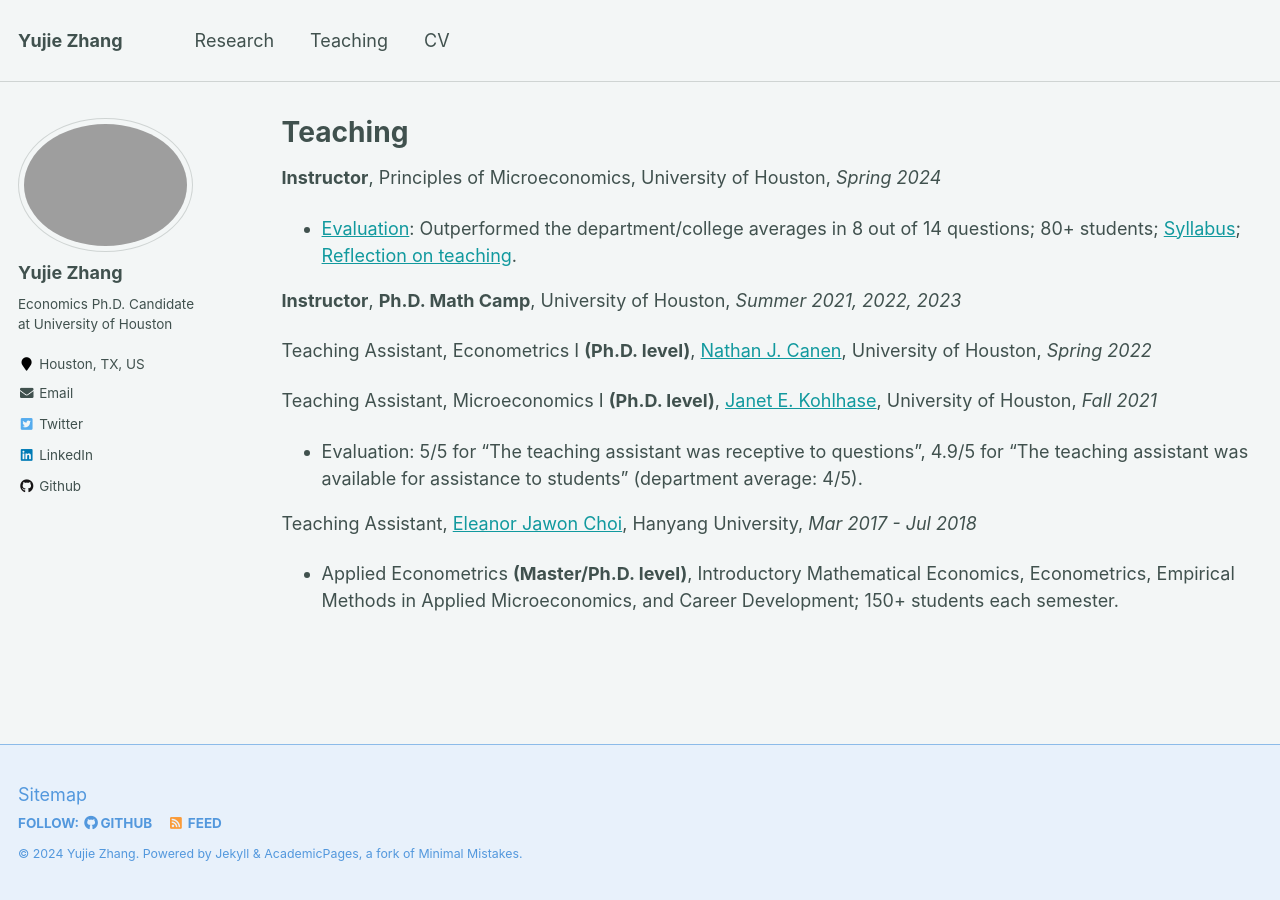
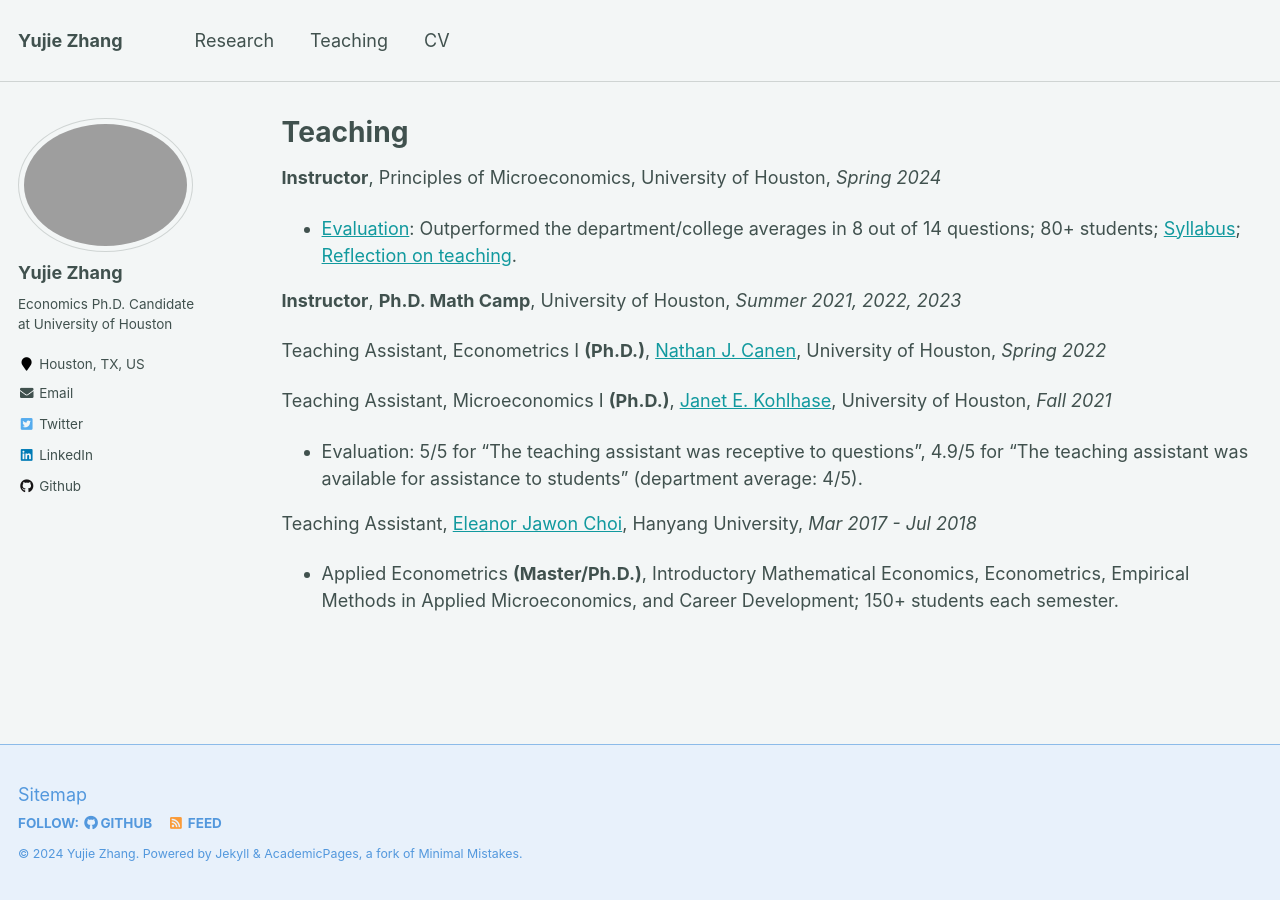
Before and after one commit to yujiezhangecon/yujiezhangecon.github.io, a Jekyll site: the page built from _pages/teaching.md, in a window 1280 px wide. Built offline with Jekyll 4.4.1, drawn with Linux system fonts in a browser that asks for light colours.

Commit message:
Update teaching.md

```diff
--- a/_pages/teaching.md
+++ b/_pages/teaching.md
@@ -23,17 +23,17 @@ author_profile: true
 ## Teaching Assistant
 --->
 
-Teaching Assistant, Econometrics I **(Ph.D. level)**, [Nathan J. Canen](https://sites.google.com/site/njcanen/home), University of Houston, _Spring 2022_
+Teaching Assistant, Econometrics I **(Ph.D.)**, [Nathan J. Canen](https://sites.google.com/site/njcanen/home), University of Houston, _Spring 2022_
 
 <!---
 * Held TA session for Ph.D. students in Economics and Business school every week.
 --->
 
-Teaching Assistant, Microeconomics I **(Ph.D. level)**, [Janet E. Kohlhase](https://www.uh.edu/~kohlhase/), University of Houston, _Fall 2021_
+Teaching Assistant, Microeconomics I **(Ph.D.)**, [Janet E. Kohlhase](https://www.uh.edu/~kohlhase/), University of Houston, _Fall 2021_
 * Evaluation: 5/5 for "The teaching assistant was receptive to questions", 4.9/5 for "The teaching assistant was available for assistance to students" (department average: 4/5).
 
 Teaching Assistant, [Eleanor Jawon Choi](https://sites.google.com/view/eleanorjchoi), Hanyang University, _Mar 2017 - Jul 2018_
-* Applied Econometrics **(Master/Ph.D. level)**, Introductory Mathematical Economics, Econometrics, Empirical Methods in Applied Microeconomics, and Career Development; 150+ students each semester.
+* Applied Econometrics **(Master/Ph.D.)**, Introductory Mathematical Economics, Econometrics, Empirical Methods in Applied Microeconomics, and Career Development; 150+ students each semester.
 
 <!---
 * Summary: (1) Graded problem sets and exams, and hosted office hours for more than 150 students each semester. (2) Assisted professor with course materials, attendance checking, monitoring exams, managing records and the statistics of students’ performance.
```
